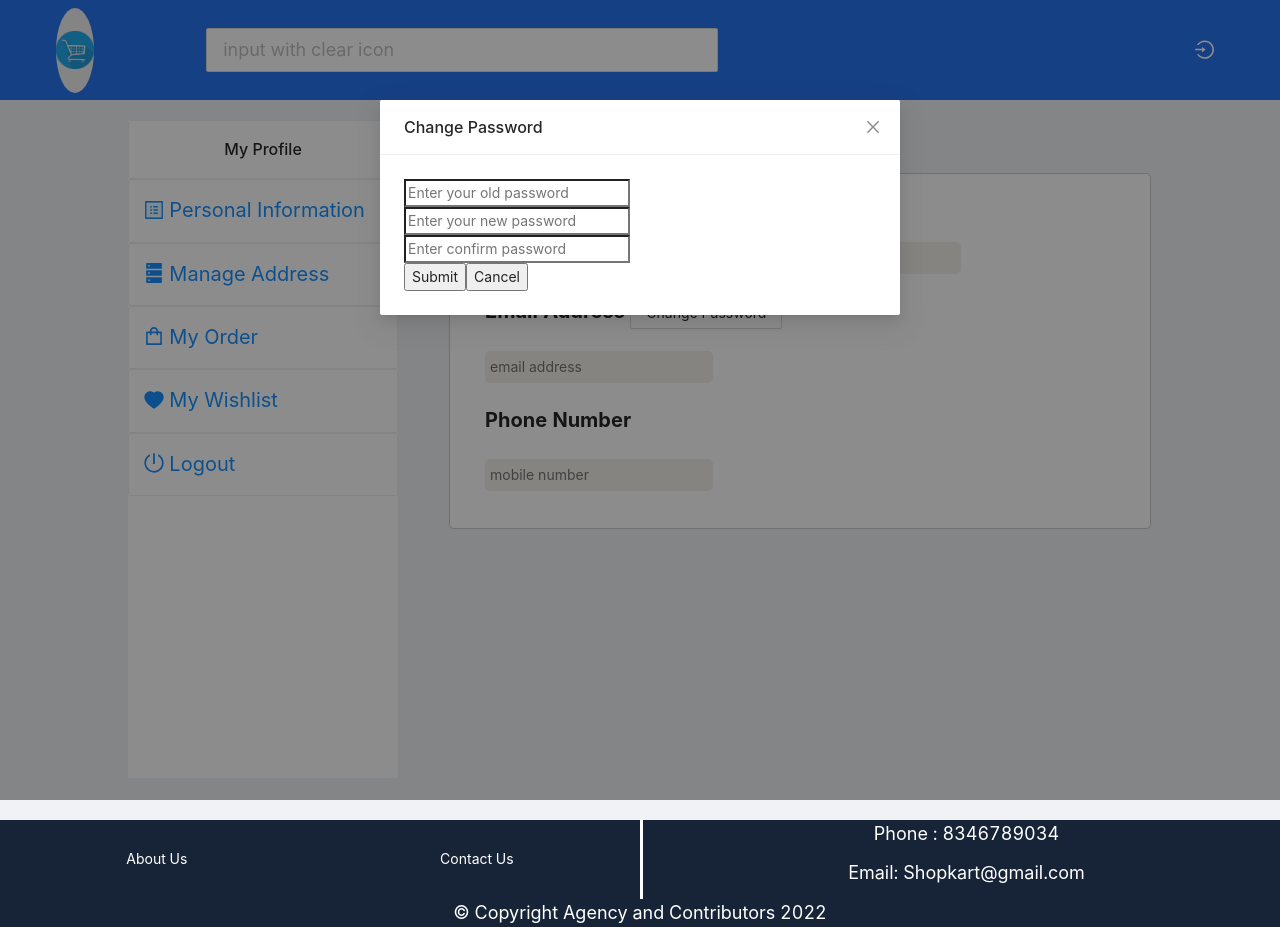
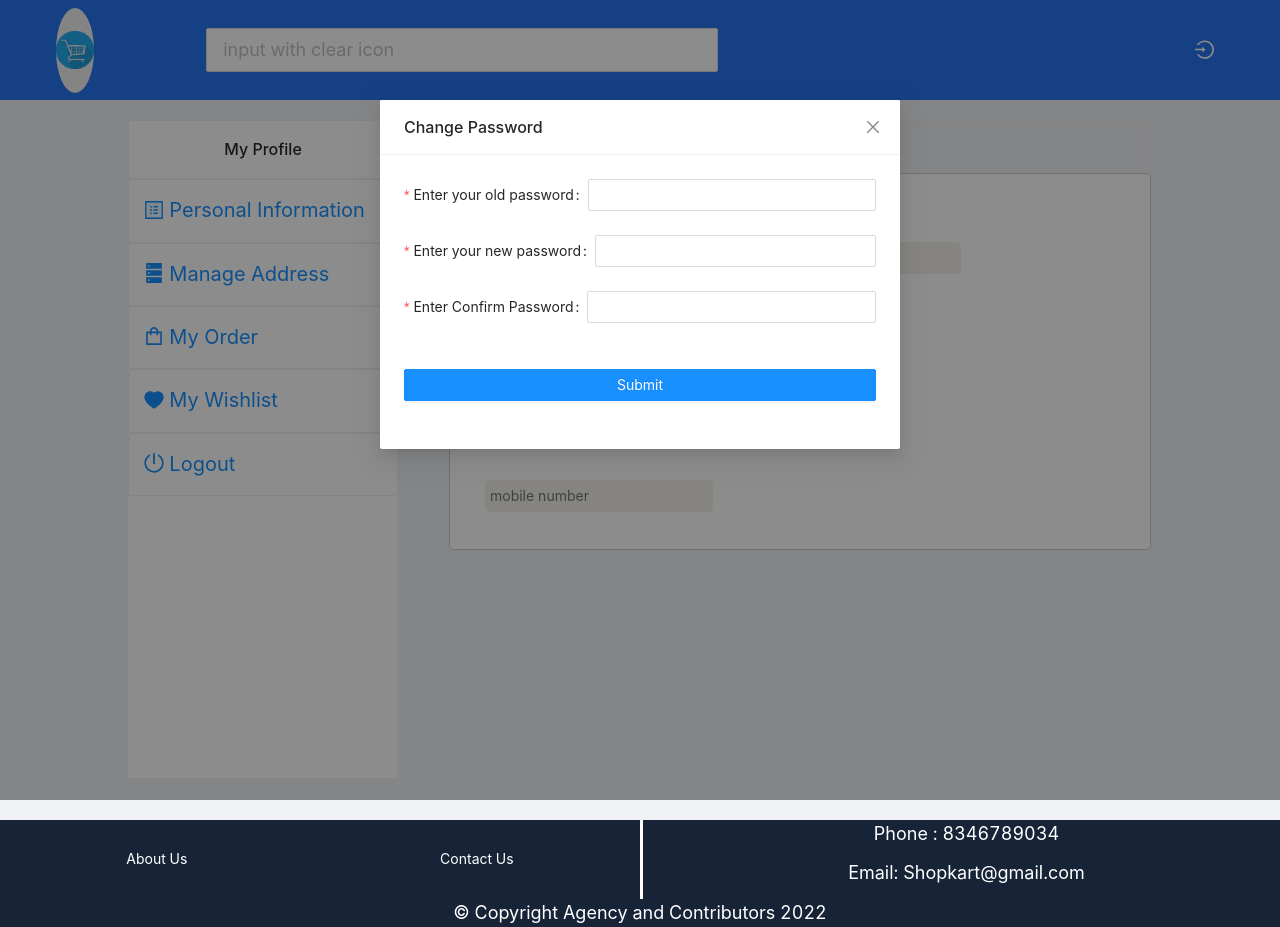
Before and after one commit to RaviSolanki0103/shopkart, a React (Create React App) app in the folder front_end/: page /profile in a window 1280 px wide. Both pictures are taken after a click on the button "Change Password". Built offline with nearby package versions, Linux system fonts and the light colour scheme; no server answers.

Commit message:
major changes

```diff
--- a/front_end/src/components/forgotpassword/ForgotPassword.jsx
+++ b/front_end/src/components/forgotpassword/ForgotPassword.jsx
@@ -1,12 +1,18 @@
-import React, {  useState } from "react";
+import React, { useState } from "react";
 import { Form, Input, Button } from "antd";
-import { UserOutlined } from "@ant-design/icons";
+import { UserOutlined, MobileOutlined } from "@ant-design/icons";
 import "./forgotpassword.css";
 
 function LoginForm(props) {
   const [email, setemail] = useState("");
-    const forgotuser =()=>{}
+  const [otp, setOtp] = useState("");
+  const [editFieldVisiblity, setEditFieldVisiblity] =
+    useState("field-display-none");
 
+  const generateotp = () => {
+    setEditFieldVisiblity("field-display-block");
+    console.log("Forgot Password");
+  };
 
   return (
     <Form
@@ -22,9 +28,7 @@ function LoginForm(props) {
         id="email"
         autoComplete="off"
         value={email}
-            onChange={(e) => setemail(e.target.value)
-
-            }
+        onChange={(e) => setemail(e.target.value)}
         rules={[
           {
             required: true,
@@ -34,12 +38,31 @@ function LoginForm(props) {
       >
         <Input
           prefix={<UserOutlined className="site-form-item-icon" />}
-                // onChange={(e) => validator.isEmail(e.target.value)}
           placeholder="Please Enter Email"
           name="email"
         />
       </Form.Item>
 
+      <Form.Item
+        className={editFieldVisiblity}
+        name="otp"
+        autoComplete="off"
+        value={otp}
+        onChange={(e) => setOtp(e.target.value)}
+        rules={[
+          {
+            required: true,
+            message: "This field is required!",
+          },
+        ]}
+      >
+        <Input
+          prefix={<MobileOutlined className="site-form-item-icon" />}
+          type="number"
+          placeholder="Please Enter Otp"
+          name="otp"
+        />
+      </Form.Item>
       <Form.Item>
         <Button
           name="forgot"
@@ -49,12 +72,13 @@ function LoginForm(props) {
           id="forgot"
           htmlType="submit"
           className="forgot-form-button"
-                onClick={forgotuser}
+          onClick={generateotp}
         >
           Generate OTP
         </Button>
       </Form.Item>
-    </Form>);
+    </Form>
+  );
 }
 
 export default LoginForm;
--- a/front_end/src/components/forgotpassword/forgotpassword.css
+++ b/front_end/src/components/forgotpassword/forgotpassword.css
@@ -7,3 +7,14 @@
     color: #1890ff;
     cursor: pointer;
 }
+
+.field-display-none{
+    display: none;
+  }
+
+  .field-display-block{
+    display: block;
+    border: none;
+    color: white;
+    border-radius: 5px;
+  }
--- a/front_end/src/components/login/LoginForm.jsx
+++ b/front_end/src/components/login/LoginForm.jsx
@@ -100,9 +100,6 @@ function LoginForm(props) {
         <Button className="forgot-btn" onClick={() => onForgot()}>
           Forgot Password?
         </Button>
-        {/*    <a className="login-form-forgot" href="/">
-            Forgot Password?
-        </a> */}
       </Form.Item>
 
       <Form.Item>
--- a/front_end/src/components/profile/Profile.jsx
+++ b/front_end/src/components/profile/Profile.jsx
@@ -1,5 +1,5 @@
 import React, { useEffect, useState } from "react";
-import { Layout, Card, Modal, Button } from "antd";
+import { Layout, Form, Card, Input, Modal, Button } from "antd";
 import { Link } from "react-router-dom";
 import "./profile.css";
 import Toast from "../../utils/Toast";
@@ -13,10 +13,17 @@ const { Content } = Layout;
 function Profile() {
   const [isModalVisible, setIsModalVisible] = useState(false);
   const token = useSelector((state) => state.loginToken);
+  const [pwd, setPwd] = useState("");
+  const [newPwd, setNewPwd] = useState("");
+  const [confirmPwd, setConfirmPwd] = useState("");
   const [isReadOnly, setIsReadOnly] = useState(true);
   const [userData, setUserData] = useState({});
   const [editBtnVisiblity, setEditBtnVisiblity] = useState("btn-display-none");
 
+  //Modal
+  const showModal = () => {
+    setIsModalVisible(true);
+  };
   const handleOk = () => {
     setIsModalVisible(false);
   };
@@ -25,6 +32,7 @@ function Profile() {
     setIsModalVisible(false);
   };
 
+  //profile
   const fetchUserData = async () => {
     await axios
       .get("/user", {
@@ -39,6 +47,7 @@ function Profile() {
 
   const updateUserData = async (e) => {
     e.preventDefault();
+    Toast({ msg: "Data updated successfully", success: true });
     console.log("user data updated....", JSON.stringify(userData));
     await axios
       .patch(
@@ -53,7 +62,6 @@ function Profile() {
           headers: {
             "Content-Type": "application/json",
             authorization: token,
-            //   "authorization": `Bearer ${token}`,
           },
         }
       )
@@ -70,13 +78,13 @@ function Profile() {
     setIsReadOnly(!isReadOnly);
     setEditBtnVisiblity("btn-display-none");
   };
-  const showModal = () => {
-    setIsModalVisible(true);
-  };
-  // const saveEvent = () => {
-  //   Toast({msg: "Add Details Successfully", success: true})
-  //   // fetchUserData();
-  // };
+
+  // const SubmitpwdForm = () =>{
+  //   setIsModalVisible(false);
+  //   Toast({ msg: "Password updated successfully", success: true });
+  //   console.log("submitpwd");
+
+  // }
 
   // const checkboxChange = (e) => {
   //   if(!e.checked) {
@@ -164,19 +172,77 @@ function Profile() {
                     </div>*/}
 
                     <label className="form-input-label">Email Address </label>
-                    <Button onClick={showModal}>
+                    <Button className="changepwdbtn" onClick={showModal}>
                       Change Password
                     </Button>
-                    <Modal visible={isModalVisible} onOk={handleOk} onCancel={handleCancel}
-                      title="Change Password"
-                      footer={null}
-                    >
-                      <input type="text" placeholder="Enter your old password"/><br/>
-                      <input type="text" placeholder="Enter your new password"/><br/>
-                      <input type="text" placeholder="Enter confirm password"/><br/>
-                      <button type="submit" >Submit</button>
-                      <button >Cancel</button>
-                    </Modal>
+                    <div>
+                      <Modal
+                        className="modalstyle"
+                        visible={isModalVisible}
+                        onOk={handleOk}
+                        onCancel={handleCancel}
+                        title="Change Password"
+                        footer={null}
+                      >
+                        <Form className="changepwdform">
+                          <Form.Item
+                            value={pwd}
+                            onChange={(e) => setPwd(e.target.value)}
+                            name="oldpwd"
+                            label="Enter your old password"
+                            rules={[
+                              {
+                                required: true,
+                                message: "This field is required",
+                              },
+                            ]}
+                          >
+                            <Input />
+                          </Form.Item>
+
+                          <Form.Item
+                            name="newpwd"
+                            label="Enter your new password"
+                            value={newPwd}
+                            onChange={(e) => setNewPwd(e.target.value)}
+                            rules={[
+                              {
+                                required: true,
+                                message: "This field is required",
+                              },
+                            ]}
+                          >
+                            <Input />
+                          </Form.Item>
+
+                          <Form.Item
+                            name="confirmPwd "
+                            label="Enter Confirm Password"
+                            value={confirmPwd}
+                            onChange={(e) => setConfirmPwd(e.target.value)}
+                            rules={[
+                              {
+                                required: true,
+                                message: "This field is required",
+                              },
+                            ]}
+                          >
+                            <Input />
+                          </Form.Item>
+                          <br />
+                          <Form.Item>
+                            <Button
+                              type="primary"
+                              htmlType="submit"
+                              className="changepwd-form-button"
+
+                            >
+                              Submit
+                            </Button>
+                          </Form.Item>
+                        </Form>
+                      </Modal>
+                    </div>
                     <br />
                     <br />
                     <input
--- a/front_end/src/components/profile/profile.css
+++ b/front_end/src/components/profile/profile.css
@@ -80,9 +80,27 @@ input::-webkit-inner-spin-button {
   border-radius: 5px;
   padding: 5px;
   cursor: pointer;
+}
+
+.modalstyle{
+width: 500%;
+height: 300%;
+border-radius: 60px;
 
 }
-
+.changepwd-form-button{
+  width: 100%;
+}
+.changepwdbtn{
+  border:none;
+  font-weight: bold;
+  font-size: 15px;
+  color: #1890ff;
+}
+.changepwdform{
+  height: 100%;
+  width: 100%;
+}
 @media only screen and (max-width: 768px) {
 
   .main-title{
```
Lines whose indentation alone changed are shown as unchanged.
